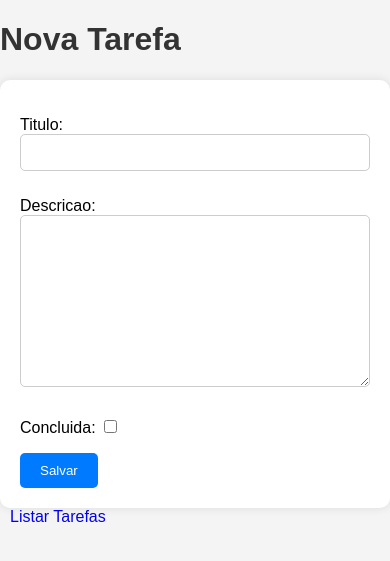
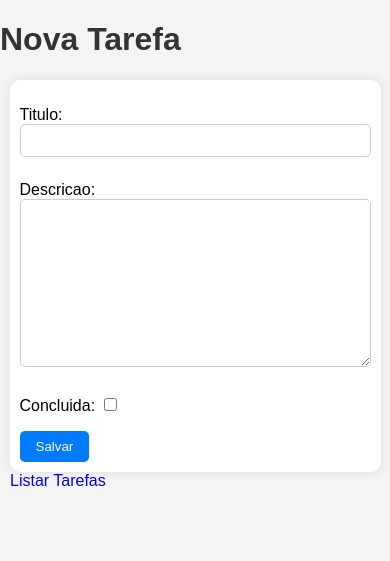
Before and after one commit to alvesmagnocavalcante/taskcrud, a Django app: page /nova/ in a window 390 px wide. Shown: the top 561 px of the page. Run offline with Django 4.2, Linux system fonts and the light colour scheme.

Commit message:
first commit

```diff
--- a/crud/static/style.css
+++ b/crud/static/style.css
@@ -1,3 +1,4 @@
+/* Estilos base */
 body {
     font-family: Arial, sans-serif;
     background-color: #f4f4f4;
@@ -18,7 +19,8 @@ form {
     box-shadow: 0 0 10px rgba(0, 0, 0, 0.1);
 }
 
-input[type="text"], textarea {
+input[type="text"],
+textarea {
     width: 100%;
     padding: 10px;
     margin-bottom: 10px;
@@ -57,3 +59,24 @@ a {
     text-decoration: none;
     margin-left: 10px;
 }
+
+/* Media queries para tornar o formulário responsivo */
+@media screen and (max-width: 600px) {
+    form {
+        width: 90%;
+    }
+}
+
+@media screen and (max-width: 400px) {
+    form {
+        padding: 10px;
+    }
+    input[type="text"],
+    textarea {
+        padding: 8px;
+        margin-bottom: 8px;
+    }
+    button {
+        padding: 8px 16px;
+    }
+}
```
